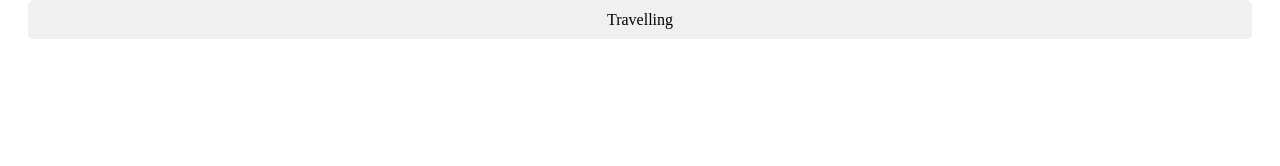
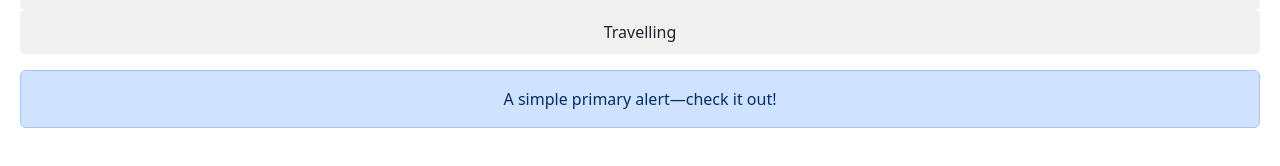
Before and after one commit to ayushpasi/react, a React (Create React App) app: page / in a window 1280 px wide. Shown: the part 326-492 px from the top of the page. Built offline with nearby package versions, Linux system fonts and the light colour scheme.

Commit message:
adding bootstrap in react

```diff
--- a/public/index.html
+++ b/public/index.html
@@ -8,6 +8,12 @@
     <meta
       name="description"
       content="Web site created using create-react-app"
+    />
+    <link
+      href="https://cdn.jsdelivr.net/npm/bootstrap@5.3.3/dist/css/bootstrap.min.css"
+      rel="stylesheet"
+      integrity="sha384-QWTKZyjpPEjISv5WaRU9OFeRpok6YctnYmDr5pNlyT2bRjXh0JMhjY6hW+ALEwIH"
+      crossorigin="anonymous"
     />
     <!-- <link rel="apple-touch-icon" href="%PUBLIC_URL%/logo192.png" /> -->
     <!--
@@ -29,6 +35,7 @@
   <body>
     <noscript>You need to enable JavaScript to run this app.</noscript>
     <div id="root"></div>
+
     <!--
       This HTML file is a template.
       If you open it directly in the browser, you will see an empty page.
--- a/src/App.js
+++ b/src/App.js
@@ -24,6 +24,9 @@ const App = () => {
         <li className={style.hobby}>Hiking</li>
         <li className={style.hobby}>Travelling</li>
       </ul>
+      <div className="alert alert-primary" role="alert">
+        A simple primary alert—check it out!
+      </div>
     </div>
   );
 };
```
